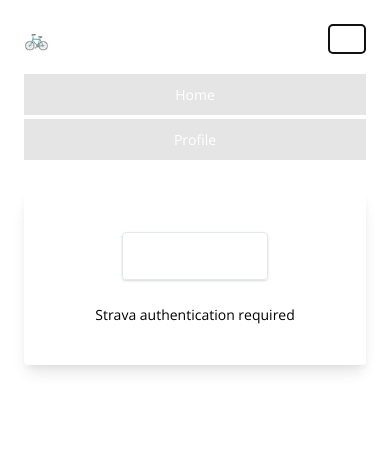
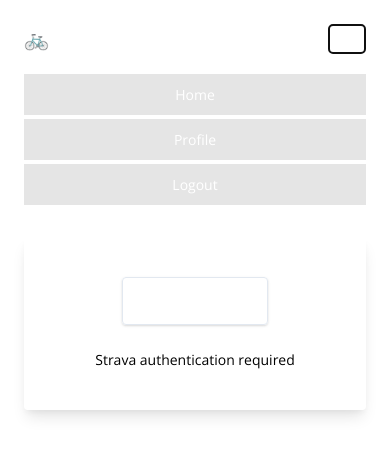
Before and after one commit to bombadillo/bike-stats, a Vue app: page /bikestats/strava/redirect in a window 390 px wide. Both pictures are taken after a click on the button 347 px from the left and 39 px from the top of the page. Shown: the top 456 px of the page. Built offline with nearby package versions, Linux system fonts and the light colour scheme; what vue-content-placeholders would draw is missing.

Commit message:
Add logout component

```diff
--- /dev/null
+++ b/src/components/Logout.vue
@@ -0,0 +1,25 @@
+<template>
+  <Card class="text-center">
+    <h4>{{ msg }}</h4>
+  </Card>
+</template>
+
+<script>
+import config from '@/config/index'
+
+export default {
+  name: 'Logout',
+  data() {
+    return {
+      msg: 'Logging out...'
+    }
+  },
+  created: function() {
+    localStorage.clear()
+    this.$router.push('/')
+  }
+}
+</script>
+
+<style scoped>
+</style>
--- a/src/components/header/Header.vue
+++ b/src/components/header/Header.vue
@@ -16,6 +16,7 @@
       <div class="text-sm lg:flex-grow">
         <router-link to="/" class="block mt-4 lg:inline-block lg:mt-0 text-white hover:text-white mr-4">Home</router-link>
         <router-link to="/profile" class="block mt-4 lg:inline-block lg:mt-0 text-white hover:text-white mr-4">Profile</router-link>
+        <router-link to="/logout" class="block mt-4 lg:inline-block lg:mt-0 text-white hover:text-white mr-4">Logout</router-link>
       </div>
     </div>
   </nav>
--- a/src/components/header/HeaderMobileMenu.vue
+++ b/src/components/header/HeaderMobileMenu.vue
@@ -5,6 +5,7 @@
     <div class="text-sm text-center">
       <router-link to="/" class="link block text-white hover:text-white no-underline mt-1">Home</router-link>
       <router-link to="/profile" class="link block text-white hover:text-white no-underline mt-1">Profile</router-link>
+      <router-link to="/logout" class="link block text-white hover:text-white no-underline mt-1">Logout</router-link>
     </div>
   </div>
 </template>
--- a/src/components/strava/StravaAuthorised.vue
+++ b/src/components/strava/StravaAuthorised.vue
@@ -34,7 +34,7 @@
     this.getStravaAuthCode(this.$route.query.code)
     setTimeout(() => {
       this.$router.push('/')
-    }, 500)
+    }, 1000)
   }
 }
 </script>
--- a/src/main.js
+++ b/src/main.js
@@ -13,6 +13,7 @@
 import Dashboard from './components/dashboard/Dashboard'
 import RecentStats from './components/stats/RecentStats'
 import VueContentPlaceholders from 'vue-content-placeholders'
+import Logout from './components/Logout'
 
 import store from './store'
 
@@ -28,6 +29,7 @@
 Vue.component('StravaRedirect', StravaRedirect)
 Vue.component('Dashboard', Dashboard)
 Vue.component('RecentStats', RecentStats)
+Vue.component('Logout', Logout)
 
 new Vue({
   el: '#app',
--- a/src/router/index.js
+++ b/src/router/index.js
@@ -6,6 +6,7 @@
 import StravaAuthorised from '@/components/strava/StravaAuthorised'
 import StravaRedirect from '@/components/strava/StravaRedirect'
 import Profile from '@/components/profile/Profile'
+import Logout from '@/components/Logout'
 
 Vue.use(Router)
 
@@ -60,6 +61,14 @@
       meta: {
         requiresAuth: true
       }
+    },
+    {
+      path: '/logout',
+      name: 'Logout',
+      component: Logout,
+      meta: {
+        requiresAuth: true
+      }
     }
   ]
 })
```
